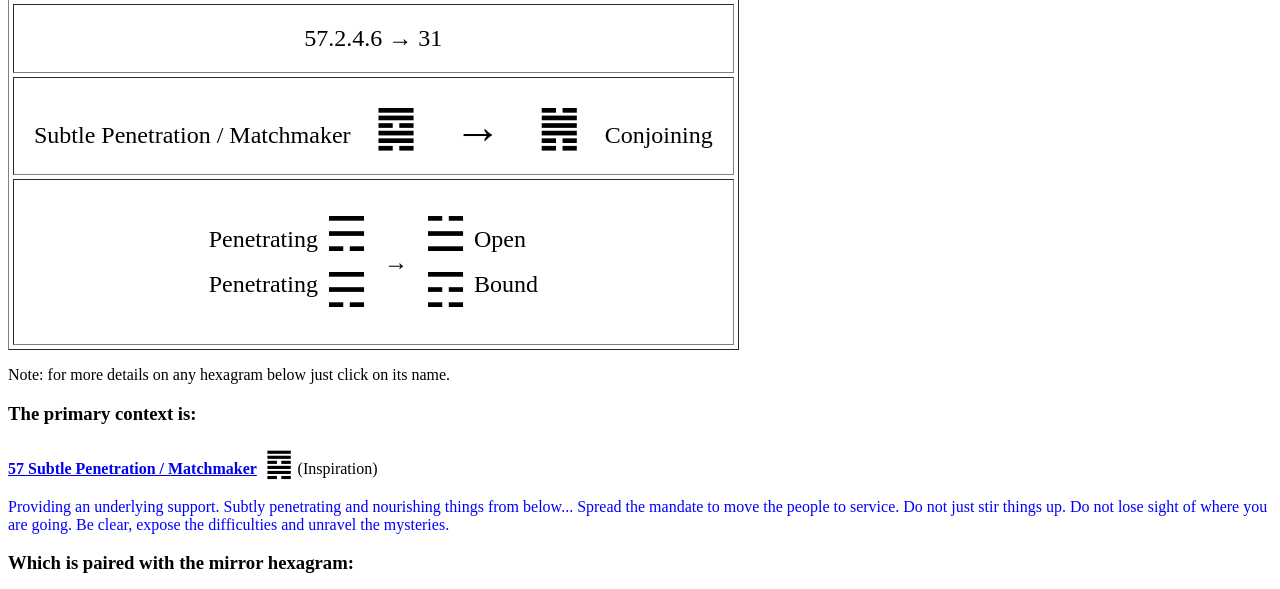
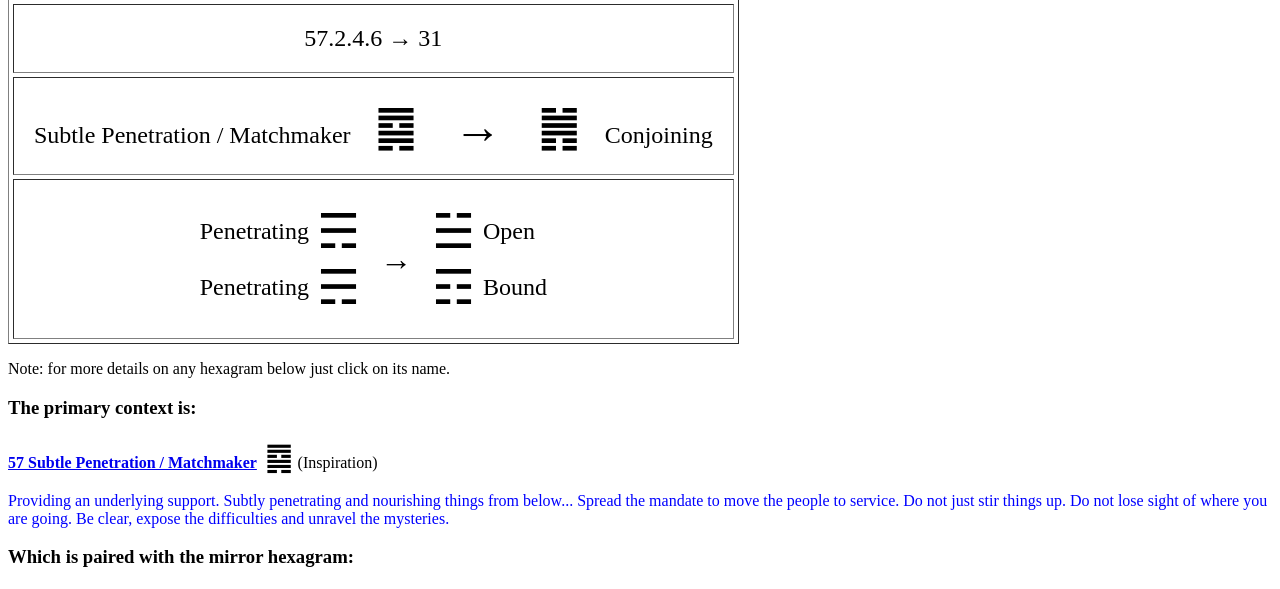
Before and after one commit to anandavala/ichingdb, a Django app: page /ichingdb/1/ in a window 1280 px wide. Shown: the part 275-864 px from the top of the page. Run offline with Django 3.2, Linux system fonts and the light colour scheme; data comes from the database, SQL or seed files in the repository.

Commit message:
Simplified code to display trigram symbols in readings.

```diff
--- a/ichingdb/templates/ichingdb/reading.html
+++ b/ichingdb/templates/ichingdb/reading.html
@@ -8,7 +8,11 @@
 <table border cellpadding="20" cellspacing="4">
 <tr><td align="center" valign="bottom"><font size="+2">{{ c.initial }}{% if line_result %}{% for l in line_result %}.{{ l.line }}{% if forloop.last %} &rarr; {{ l.result }}{% endif %}{% endfor %}{% endif %}</font></td></tr>
 <tr><td align="center" valign="bottom"><font size="+2">{{ c.initial_name }}<font size="+4"> &nbsp;{{ c.initial_sym }}{% if line_result %}{% for l in line_result %}{% if forloop.last %} &nbsp; <b>&rarr;</b> &nbsp; {% endif %}{% endfor %}{% endif %}{% if line_result %}{% for l in line_result %}{% if forloop.last %}{{ l.result_sym }}{% endif %}{% endfor %}{% endif %}&nbsp; </font>{% if line_result %}{% for l in line_result %}{% if forloop.last %} {{ l.result_name }}{% endif %}{% endfor %}{% endif %}</font></td></tr>
-<tr><td align="center" valign="bottom"><table><tr><td><table cellpadding="0" cellspacing="0"><tr><td align="right" valign="top"><font size="+2">{{ c.initial_upper }} </font></td></tr><tr><td> &nbsp; </td></tr><tr><td align="right" valign="bottom"><font size="+2">{{ c.initial_lower }} </font></td></tr></table></td><td align="center" valign="top"><table><tr><td><table cellpadding="0" cellspacing="0"><tr><td valign="bottom"><font size="+6">{{ c.initial_usym }}</font></td></tr><tr><td valign="top"><font size="+6">{{ c.initial_lsym }}</font></td></tr></table></td><td valign="middle">{% if line_result %}{% for l in line_result %}{% if forloop.last %} <font size="+2">&nbsp; <b>&rarr;</b> &nbsp;</font> {% endif %}{% endfor %}{% endif %}</td><td>{% if line_result %}{% for l in line_result %}{% if forloop.last %} <table cellpadding="0" cellspacing="0"><tr><td valign="bottom"><font size="+6">{{ l.result_usym }}</font></td></tr><tr><td valign="top"><font size="+6">{{ l.result_lsym }}</font></td></tr></table>{% endif %}{% endfor %}{% endif %}</td></tr></table></td><td>{% if line_result %}{% for l in line_result %}{% if forloop.last %} <table cellpadding="0" cellspacing="0"><tr><td align="left" valign="top"><font size="+2"> {{ l.result_upper }}</font></td></tr><tr><td> &nbsp; </td></tr><tr><td align="left" valign="bottom"><font size="+2"> {{ l.result_lower }}</font></td></tr></table>{% endif %}{% endfor %}{% endif %}</td></tr></table></td></tr>
+<tr>
+	<td align="center" valign="bottom"><table><tr><td><table cellpadding="0" cellspacing="0"><tr><td align="right" valign="middle"><font size="+2">{{ c.initial_upper }}</font> &nbsp; </td><td valign="middle"><font size="+6">{{ c.initial_usym }}</font></td></tr><tr><td align="right" valign="middle"><font size="+2">{{ c.initial_lower }}</font> &nbsp; </td><td valign="middle"><font size="+6">{{ c.initial_lsym }}</font></td></tr></table></td>
+	<td align="center" valign="middle">{% if line_result %}{% for l in line_result %}{% if forloop.last %} <font size="+3">&nbsp; <b>&rarr;</b> &nbsp;</font> {% endif %}{% endfor %}{% endif %}</td>
+	<td>{% if line_result %}{% for l in line_result %}{% if forloop.last %}<table cellpadding="0" cellspacing="0"><tr><td valign="middle"><font size="+6">{{ l.result_usym }}</font></td><td align="left" valign="middle"> &nbsp; <font size="+2"> {{ l.result_upper }}</font></td></tr><tr><td valign="middle"><font size="+6">{{ l.result_lsym }}</font></td><td align="left" valign="middle"> &nbsp; <font size="+2"> {{ l.result_lower }}</font></td></tr></table>{% endif %}{% endfor %}{% endif %}</td></tr></table></td>
+</tr>
 </table>
 <p>Note: for more details on any hexagram below just click on its name.</p>
 <h3>The primary context is:</h3>
```
